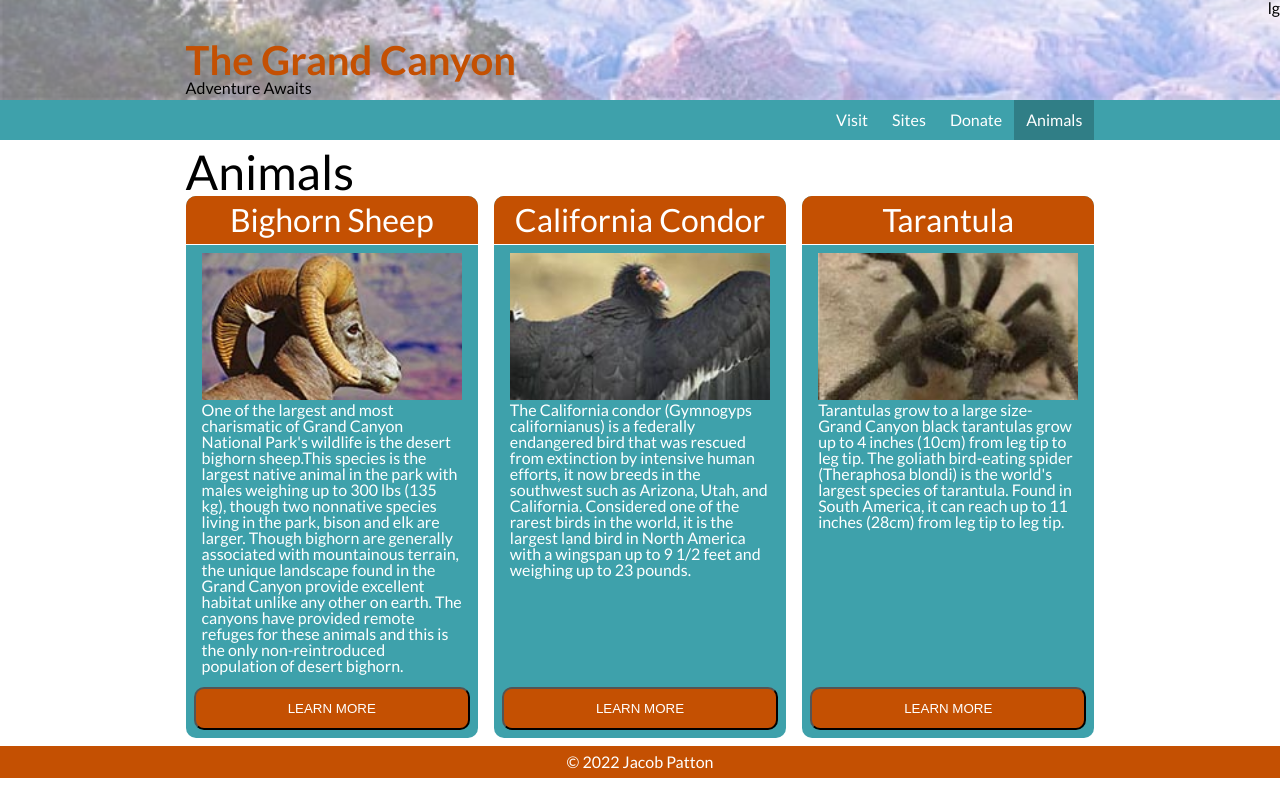
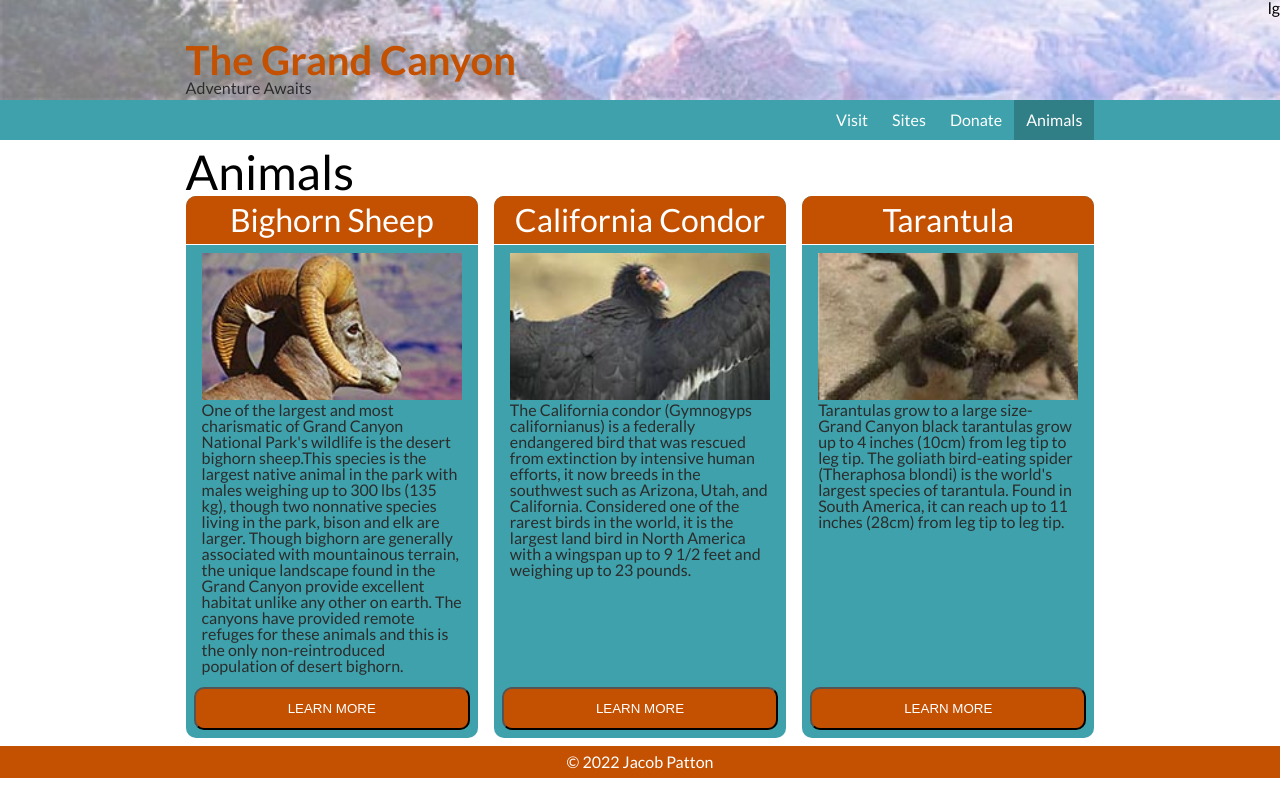
Before and after one commit to rustybucket-cloud/dgm2740, a plain HTML site: page projects/national-park/index.html in a window 1280 px wide. Drawn offline with Linux system fonts and the light colour scheme.

Commit message:
fixed accessibility contrast errors

```diff
--- a/projects/national-park/css/_small.scss
+++ b/projects/national-park/css/_small.scss
@@ -12,7 +12,7 @@
             color: $primaryColor;
             font-weight: bold;
         }
-        p { color: black; }
+        p { color: $darkText; }
         height: 100px;
         padding: 1rem 2vw .25rem;
         display: flex;
@@ -89,7 +89,10 @@
         background-color: $primaryColor;
         border-radius: $cardBorderRadius $cardBorderRadius  0 0;
     }
-    .cardBody { padding: .5rem 1rem; }
+    .cardBody {
+        padding: .5rem 1rem;
+        color: $darkText;
+    }
     p { margin-bottom: 3.5rem; }
     figure { width: 100%; }
     img {
--- a/projects/national-park/css/_variables.scss
+++ b/projects/national-park/css/_variables.scss
@@ -1,3 +1,4 @@
 $primaryColor: #c45002;
 $secondaryColor: #3EA1AB;
+$darkText: #2c2c2c;
 $cardBorderRadius: 10px;
```
Also changed, not shown: projects/national-park/css/styles.css, 1 other file.
